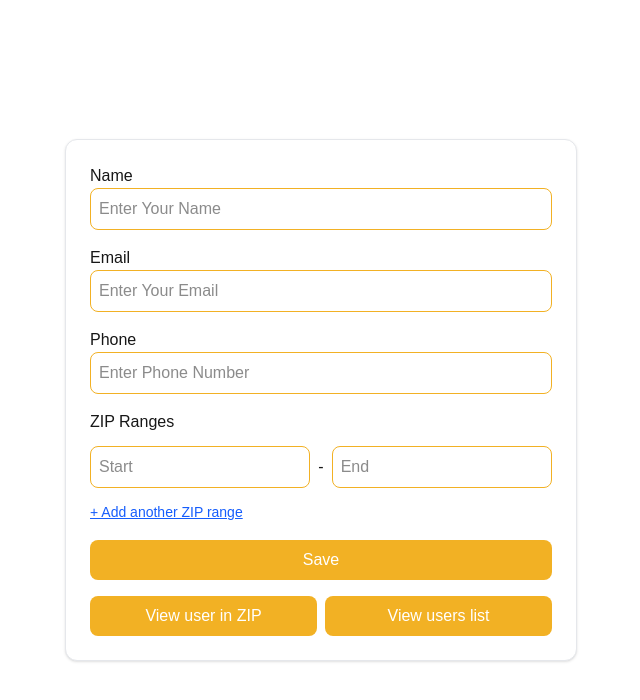
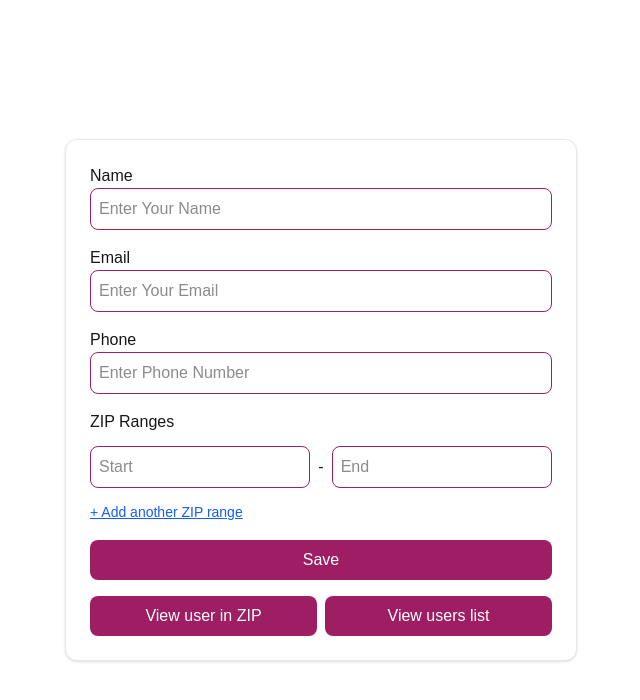
Before and after one commit to sovatkumar/anacm, a Next.js app: page / in a window 1280 px wide. Shown: the top 700 px of the page, without its empty margins (319-959 px from the left). Built offline with nearby package versions, Linux system fonts and the light colour scheme.

Commit message:
header changes

```diff
--- a/src/app/components/Home/Home.tsx
+++ b/src/app/components/Home/Home.tsx
@@ -84,7 +84,7 @@ export default function Dashboard() {
           <input
             type="text"
             {...register("name", { required: "Name is required" })}
-            className="w-full border border-[#F2B124] rounded-lg p-2 focus:outline-none focus:border-[#F2B124]"
+            className="w-full border border-[#9E1E63] rounded-lg p-2 focus:outline-none focus:border-[#9E1E63]"
             placeholder="Enter Your Name"
           />
           {errors.name && (
@@ -97,7 +97,7 @@ export default function Dashboard() {
           <input
             type="email"
             {...register("email", { required: "Email is required" })}
-            className="w-full border border-[#F2B124] rounded-lg p-2 focus:outline-none focus:border-[#F2B124]"
+            className="w-full border border-[#9E1E63] rounded-lg p-2 focus:outline-none focus:border-[#9E1E63]"
             placeholder="Enter Your Email"
           />
           {errors.email && (
@@ -110,7 +110,7 @@ export default function Dashboard() {
           <input
             type="tel"
             {...register("phone", { required: "Phone is required" })}
-            className="w-full border border-[#F2B124] rounded-lg p-2 focus:outline-none focus:border-[#F2B124]"
+            className="w-full border border-[#9E1E63] rounded-lg p-2 focus:outline-none focus:border-[#9E1E63]"
             placeholder="Enter Phone Number"
           />
           {errors.phone && (
@@ -132,7 +132,7 @@ export default function Dashboard() {
                   {...register(`zipRanges.${index}.start` as const, {
                     required: "Start ZIP required",
                   })}
-                  className="w-full border border-[#F2B124] rounded-lg p-2 focus:outline-none focus:border-[#F2B124]"
+                  className="w-full border border-[#9E1E63] rounded-lg p-2 focus:outline-none focus:border-[#9E1E63]"
                 />
                 {errors.zipRanges?.[index]?.start && (
                   <p className="text-red-500 text-sm">
@@ -151,7 +151,7 @@ export default function Dashboard() {
                   {...register(`zipRanges.${index}.end` as const, {
                     required: "End ZIP required",
                   })}
-                  className="w-full border border-[#F2B124] rounded-lg p-2 focus:outline-none focus:border-[#F2B124]"
+                  className="w-full border border-[#9E1E63] rounded-lg p-2 focus:outline-none focus:border-[#9E1E63]"
                 />
                 {errors.zipRanges?.[index]?.end && (
                   <p className="text-red-500 text-sm">
@@ -183,7 +183,7 @@ export default function Dashboard() {
 
         <button
           type="submit"
-          className="w-full bg-[#F2B124] text-white rounded-lg py-2 font-medium hover:bg-[#e0a91f] transition cursor-pointer"
+          className="w-full bg-[#9E1E63] text-white rounded-lg py-2 font-medium hover:bg-[#9E1E63] transition cursor-pointer"
         >
           Save
         </button>
@@ -191,7 +191,7 @@ export default function Dashboard() {
         <div className="flex flex-col sm:flex-row gap-2">
           <button
             type="button"
-            className="w-full bg-[#F2B124] text-white rounded-lg py-2 font-medium hover:bg-[#e0a91f] transition cursor-pointer"
+            className="w-full bg-[#9E1E63] text-white rounded-lg py-2 font-medium hover:bg-[#9E1E63] transition cursor-pointer"
             onClick={() => router.push("/finduser")}
           >
             View user in ZIP
@@ -199,7 +199,7 @@ export default function Dashboard() {
 
           <button
             type="button"
-            className="w-full bg-[#F2B124] text-white rounded-lg py-2 font-medium hover:bg-[#e0a91f] transition cursor-pointer"
+            className="w-full bg-[#9E1E63] text-white rounded-lg py-2 font-medium hover:bg-[#9E1E63] transition cursor-pointer"
             onClick={() => router.push("/userList")}
           >
             View users list
--- a/src/app/components/userList/userList.tsx
+++ b/src/app/components/userList/userList.tsx
@@ -139,13 +139,13 @@ export const UserList = () => {
                 </td>
                 <td className="px-6 py-3 text-center space-x-3">
                   <button
-                    className="px-3 py-1.5 rounded-lg bg-blue-50 text-blue-600 hover:bg-blue-100 hover:scale-105 transition cursor-pointer"
+                    className="px-3 py-1.5 rounded-lg bg-blue-50 text-[#9E1E63] hover:bg-blue-100 hover:scale-105 transition cursor-pointer"
                     onClick={() => handleEditClick(user)}
                   >
                     Edit
                   </button>
                   <button
-                    className="px-3 py-1.5 rounded-lg bg-red-50 text-red-600 hover:bg-red-100 hover:scale-105 transition cursor-pointer"
+                    className="px-3 py-1.5 rounded-lg bg-red-50 text-[#9E1E63] hover:bg-red-100 hover:scale-105 transition cursor-pointer"
                     onClick={() => handleDelete(user._id)}
                   >
                     Delete
@@ -244,7 +244,7 @@ export const UserList = () => {
               </div>
               <button
                 type="submit"
-                className="w-full bg-[#F2B124] text-white rounded-lg py-2 font-medium hover:bg-[#e0a91f] transition cursor-pointer"
+                className="w-full bg-[#9E1E63] text-white rounded-lg py-2 font-medium hover:bg-[#9E1E63] transition cursor-pointer"
               >
                 Save Changes
               </button>
--- a/src/app/finduser/page.tsx
+++ b/src/app/finduser/page.tsx
@@ -53,14 +53,24 @@ export default function ZipSearch() {
 
   return (
     <>
-      <main className="mx-auto p-8 space-y-6 bg-[#005cbe]">
-        <h1 className="text-2xl sm:text-4xl text-center font-normal text-[#fff] w-full">
-          Find a representative closest to you
-        </h1>
+      <main className="mx-auto p-8 space-y-6 bg-[#9E1E63]">
+        <div className="flex  items-center">
+          <a href="https://social63319.wixstudio.com/wheelchair-seating-m?rc=test-site" target="_blank">
+            <img
+              src="/anacmlogo.avif"
+              alt="Company Logo"
+              className="mx-auto w-32 sm:w-40 md:w-48 h-auto object-contain rounded-lg shadow-md bg-white p-2"
+            />
+          </a>
+
+          <h1 className="text-2xl sm:text-4xl text-center font-normal text-[#fff] w-full">
+            Find a representative closest to you
+          </h1>
+        </div>
 
         <form
           onSubmit={handleSubmit(onSubmit)}
-          className="flex flex-col sm:flex-row items-center gap-4 sm:p-6 rounded-xl max-w-lg mx-auto bg-[#005cbe]"
+          className="flex flex-col sm:flex-row items-center gap-4 sm:p-6 rounded-xl max-w-lg mx-auto bg-[#9E1E63]"
         >
           <label className="text-white font-medium whitespace-nowrap text-center sm:text-left">
             Enter Your Zip Code:
@@ -79,12 +89,10 @@ export default function ZipSearch() {
           <button
             type="submit"
             disabled={loading || zipValue.length !== 5}
-            className={`w-full sm:w-auto bg-white cursor-pointer text-[#1668a8] p-[7px] rounded-md px-4 transition disabled:opacity-50 disabled:cursor-not-allowed disabled:bg-[#4888cd] disabled:text-white`}
+            className={`w-full sm:w-auto bg-white cursor-pointer text-[#9E1E63] p-[7px] rounded-md px-4 transition disabled:opacity-50 disabled:cursor-not-allowed disabled:bg-[#9E1E63] disabled:border disabled:text-white`}
           >
             {loading ? "Searching..." : "Search"}
           </button>
-
-
         </form>
       </main>
 
```
Also changed, not shown: public/anacmlogo.avif (added).
